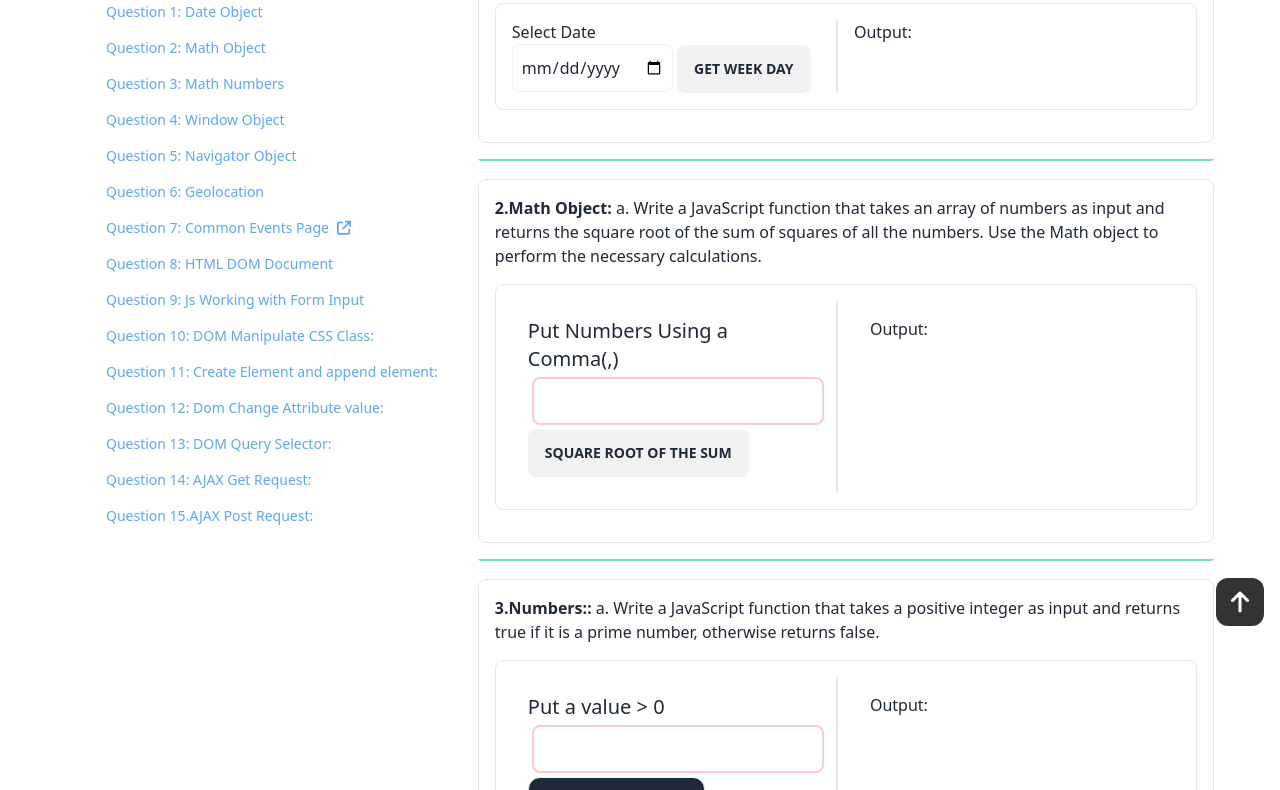
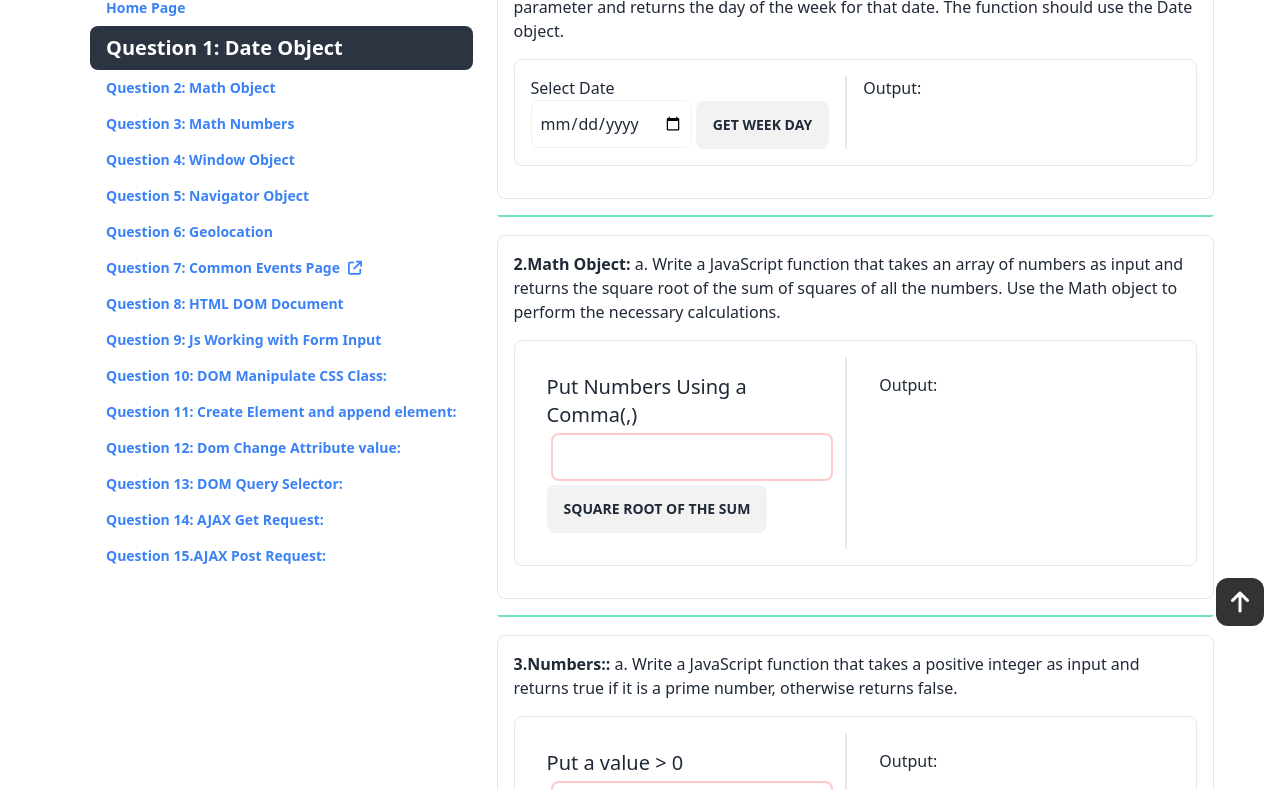
Before and after one commit to hasankarim18/module-3-assignment, a website: page src/index.html in a window 1280 px wide. Shown: the part 154-944 px from the top of the page. Drawn offline with Linux system fonts and the light colour scheme.

Commit message:
ui update

```diff
--- a/src/index.html
+++ b/src/index.html
@@ -19,42 +19,59 @@
         </a>
       </div>
       <div>
-        <h1 class="text-3xl font-bold text-blue-600">Module 3 Assignment</h1>
+        <h1 class="text-3xl font-bold text-blue-800 text-center my-4">Module 3 Assignment</h1>
         <div class="container p-4 mx-auto mt-4 grid grid-cols-[_1fr,_3fr]">
           <div class="p-4 relative">
             <h3 class="text-3xl">Navigation</h3>
             <ul class="menu sticky left-0 top-0">
-              <li><a href="index.html">Home Page</a></li>
-              <li><a href="#q1">Question 1: Date Object</a></li>
-              <li><a href="#q2">Question 2: Math Object</a></li>
-              <li><a href="#q3">Question 3: Math Numbers</a></li>
-              <li><a href="#q4">Question 4: Window Object</a></li>
-              <li><a href="#q5">Question 5: Navigator Object</a></li>
-              <li><a href="#q6">Question 6: Geolocation </a></li>
+              <li><a
+                 class="m-item" href="index.html">Home Page</a></li>
+              <li><a
+                 class="m-item" href="#q1">Question 1: Date Object</a></li>
+              <li><a
+                 class="m-item" href="#q2">Question 2: Math Object</a></li>
+              <li><a
+                 class="m-item" href="#q3">Question 3: Math Numbers</a></li>
+              <li><a
+                 class="m-item" href="#q4">Question 4: Window Object</a></li>
+              <li><a
+                 class="m-item" href="#q5">Question 5: Navigator Object</a></li>
+              <li><a
+                 class="m-item" href="#q6">Question 6: Geolocation </a></li>
 
               <li>
-                <a href="./commonEvents.html">
+                <a
+                class="m-item" href="./commonEvents.html">
                   Question 7: Common Events Page
                   <i class="fa-solid fa-arrow-up-right-from-square"></i>
                 </a>
               </li>
               <li>
-                <a href="#q8">Question 8: HTML DOM Document </a>
+                <a
+                class="m-item" href="#q8">Question 8: HTML DOM Document </a>
               </li>
-                <li><a href="#q9">Question 9: Js Working with Form Input </a></li>
-                <li><a href="#q10">Question 10: DOM Manipulate CSS Class: </a></li>
-                <li><a href="#q11">Question 11: Create Element and append element: </a></li>
-                <li><a href="#q12">Question 12: Dom Change Attribute value: </a></li>
-                <li><a href="#q13">Question 13: DOM Query Selector: </a></li>
-                <li><a href="#q14">Question 14: AJAX Get Request: </a></li>
-                <li><a href="#q15">Question 15.AJAX Post Request: </a></li>
+                <li><a
+                  class="m-item" href="#q9">Question 9: Js Working with Form Input </a></li>
+                <li><a
+                  class="m-item" href="#q10">Question 10: DOM Manipulate CSS Class: </a></li>
+                <li><a
+                  class="m-item"
+                   href="#q11">Question 11: Create Element and append element: </a></li>
+                <li><a
+                  class="m-item" href="#q12">Question 12: Dom Change Attribute value: </a></li>
+                <li><a
+                  class="m-item" href="#q13">Question 13: DOM Query Selector: </a></li>
+                <li><a
+                  class="m-item" href="#q14">Question 14: AJAX Get Request: </a></li>
+                <li><a
+                  class="m-item" href="#q15">Question 15.AJAX Post Request: </a></li>
             </ul>
           </div>
 
           <div class="">
             <!-- ************************** -->
             <!-- #1 question one -->
-            <div class="box">
+            <div id="q1" class="box section">
               <p>
                 1.Date Object: <br />
                 <strong> Question: </strong> a. Create a function that takes a
@@ -83,7 +100,7 @@
             </div>
             <div class="hr"></div>
             <!-- #2 question one -->
-            <div id="q2" class="box">
+            <div id="q2" class="box section">
               <p>
                 <strong>2.Math Object:</strong>
                 a. Write a JavaScript function that takes an array of numbers as
@@ -110,7 +127,7 @@
             </div>
             <div class="hr"></div>
             <!-- #3 question one -->
-            <div id="q3" class="box">
+            <div id="q3" class="box section">
               <p>
                 <strong>3.Numbers::</strong>
                 a. Write a JavaScript function that takes a positive integer as
@@ -139,7 +156,7 @@
             </div>
             <div class="hr"></div>
             <!-- #4 question one -->
-            <div id="q4" class="box">
+            <div id="q4" class="box section">
               <p>
                 <strong>4.Window Object:::</strong>
                 a. Create a function that opens a new window with a specified
@@ -169,7 +186,7 @@
             </div>
             <div class="hr"></div>
             <!-- #5 question one -->
-            <div id="q5" class="box">
+            <div id="q5" class="box section">
               <p>
                 <strong>5.Navigator Object:</strong>
                 a. Write a JavaScript function that detects the user's browser
@@ -198,8 +215,9 @@
                 </div>
               </div>
             </div>
+            <div class="hr"></div>
             <!-- #6 question one -->
-            <div id="q6" class="box">
+            <div id="q6" class="box section">
               <p>
                 <strong> 6.Geolocation:</strong>
                 6.Geolocation: a. Implement a JavaScript function that retrieves
@@ -229,7 +247,7 @@
             </div>
             <div class="hr"></div>
             <!-- #8 question one -->
-            <div id="q8" class="box">
+            <div id="q8" class="box section">
               <p>
                 <strong>8.HTML DOM Document:</strong>
                 a. Create a webpage with a button and a paragraph element.
@@ -257,7 +275,7 @@
             <div class="hr"></div>
             <!-- *************  9 -->
             <!-- #9 -->
-            <div id="q9" >
+            <div class="section" id="q9" >
               <div class="box">
               <h2 class="text-xl capitalize font-bold">
                9. JS DOM WORKING WITH FORM INPUT
@@ -293,7 +311,7 @@
             </div>
             <div class="hr"></div>
             <!-- #10 -->
-            <div id="q10" >
+            <div class="section" id="q10" >
               <div class="box">
                  <h2 class="text-xl capitalize font-bold">
                 10. DOM Manipulation css class
@@ -309,7 +327,7 @@
             </div>
             <div class="hr"></div>
             <!-- #11 -->
-            <div id="q11" >
+            <div class="section" id="q11" >
               <div class="box">
                 <p class="text-xl" >
                   <strong>11.Create Element & Append Element:</strong> <br>
@@ -325,8 +343,9 @@
               </div>
 
             </div>
+            <div class="hr"></div>
             <!-- #12 -->
-            <div id="q12" >
+            <div class="section" id="q12" >
               <div class="box">
                 <p class="text-xl" >
                   <strong>12. DOM Change Attribute Value::</strong> <br>
@@ -346,7 +365,7 @@
             </div>
             <div class="hr"></div>
             <!-- #13 -->
-            <div id="q13" >
+            <div class="section" id="q13" >
               <div class="box">
                 <p class="text-xl" >
                   <strong>13. DOM Query Selector:</strong> <br>
@@ -386,7 +405,7 @@
             <!-- ******************************** -->
           </div>
           <!-- #14 -->
-          <div id="q14">
+          <div class="section" id="q14">
               <div class="box">
                 <p>
                   <strong>14.AJAX Get Request:</strong>
@@ -427,7 +446,7 @@
           </div>
           <div class="hr"></div>
           <!-- #15 -->
-          <div id="q15" class="box">
+          <div  class="section" id="q15" class="box">
               <strong>15.AJAX Post Request:</strong>
                  a. Implement a JavaScript function that sends an AJAX POST request to the following URL: "https://api.example.com/submit".
                  <br>
@@ -436,7 +455,8 @@
                 <div class="my-4">
 <pre>
 <code>
-cosnt payload = {
+function postUser(){
+const payload = {
    "name": "John Doe", "email": "johndoe@example.com"
 }
 axios.post("https://api.example.com/submit",payload )
@@ -448,6 +468,13 @@ axios.post("https://api.example.com/submit",payload )
   console.log(error)
   alert("Some thing went wrong")
 })
+}
+
+document.getElementById('submit_btn').addEventListener("click", ()=> {
+postUser()
+})
+
+
 </code>
 </pre>
                 </div>
@@ -457,5 +484,6 @@ axios.post("https://api.example.com/submit",payload )
       </div>
     </div>
     <script src="./script.js"></script>
+    <script src="./ui.js"></script>
   </body>
 </html>
--- a/src/input.css
+++ b/src/input.css
@@ -36,10 +36,16 @@
     }
 
     .menu li {
-        @apply  cursor-pointer text-blue-400 hover:text-blue-600;
+        @apply  cursor-pointer text-blue-500 hover:text-blue-700 font-semibold;
     }
 
     .highlight{
         @apply bg-yellow-300;
     }
+
+.m-item.active {
+    @apply text-xl text-white;
+
 }
+
+}
--- a/src/script.js
+++ b/src/script.js
@@ -423,3 +423,24 @@ document.getElementById("getBlog").addEventListener('click', ()=> {
      })
 
 })
+
+
+
+ * function postUser(){
+const payload = {
+   "name": "John Doe", "email": "johndoe@example.com"
+}
+axios.post("https://api.example.com/submit",payload )
+.then(res => {
+  console.log(res.data)
+  alert('Submit successful')
+} )
+.catch((error)=> {
+  console.log(error)
+  alert("Some thing went wrong")
+})
+}
+
+document.getElementById('submit_btn').addEventListener("click", ()=> {
+postUser()
+})
--- /dev/null
+++ b/src/ui.js
@@ -0,0 +1,25 @@
+
+
+
+window.addEventListener("scroll", function () {
+  const sections = document.querySelectorAll(".section");
+  const menuItems = document.querySelectorAll(".m-item");
+
+  let currentSection = "";
+
+  sections.forEach((section) => {
+    const sectionTop = section.offsetTop;
+    const sectionHeight = section.clientHeight;
+
+    if (window.pageYOffset >= sectionTop - sectionHeight / 2) {
+      currentSection = section.getAttribute("id");
+    }
+  });
+
+  menuItems.forEach((item) => {
+    item.classList.remove("active");
+    if (item.getAttribute("href") === "#" + currentSection) {
+      item.classList.add("active");
+    }
+  });
+});
```
Also changed, not shown: README.md (added), src/output.css.
